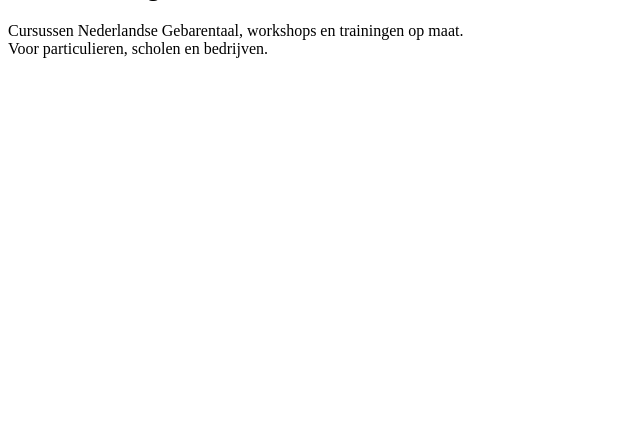
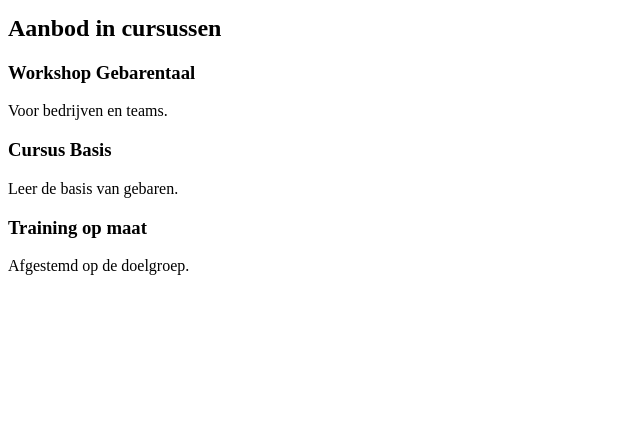
Before and after one commit to owusu123456/hetgoudengebaar, a PHP site: page / in a window 1280 px wide. Shown: the part 353-800 px from the top of the page, without its empty margins (0-640 px from the left). Run offline with PHP 8.4, Linux system fonts and the light colour scheme.

Commit message:
curussen sectie toegevoegd in php

```diff
--- a/index.php
+++ b/index.php
@@ -1,3 +1,12 @@
+<!DOCTYPE html>
+<html lang="nl">
+<head>
+  <meta charset="UTF-8">
+  <title>Het Gouden Gebaar</title>
+  <link rel="stylesheet" href="style.css">
+</head>
+<body>
+
 <header class="header">
   <img src="images/logo.png" alt="Het Gouden Gebaar logo" class="logo">
 </header>
@@ -9,3 +18,24 @@
     Voor particulieren, scholen en bedrijven.
   </p>
 </section>
+
+<section class="cursussen">
+  <h2>Aanbod in cursussen</h2>
+
+  <div class="cursussen-grid">
+    <div class="cursus-card">
+      <h3>Workshop Gebarentaal</h3>
+      <p>Voor bedrijven en teams.</p>
+    </div>
+
+    <div class="cursus-card">
+      <h3>Cursus Basis</h3>
+      <p>Leer de basis van gebaren.</p>
+    </div>
+
+    <div class="cursus-card">
+      <h3>Training op maat</h3>
+      <p>Afgestemd op de doelgroep.</p>
+    </div>
+  </div>
+</section>
```
